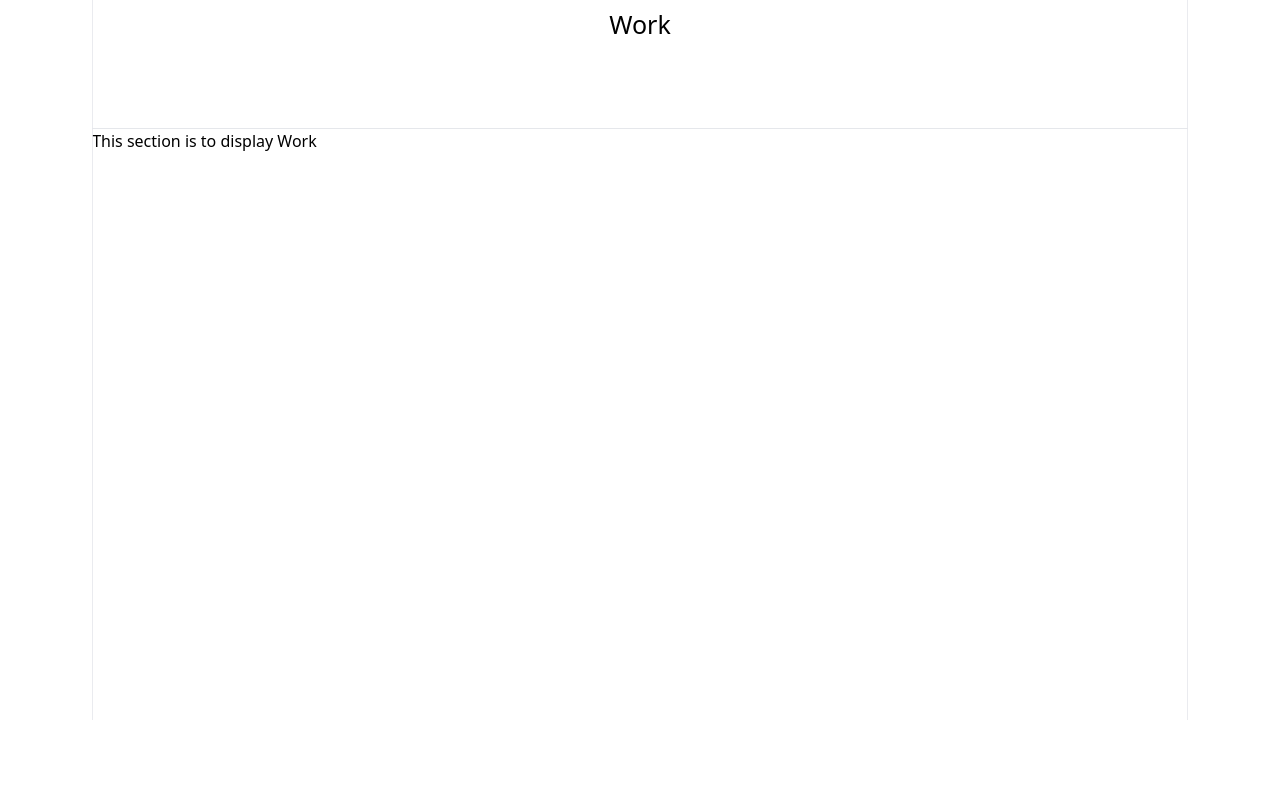
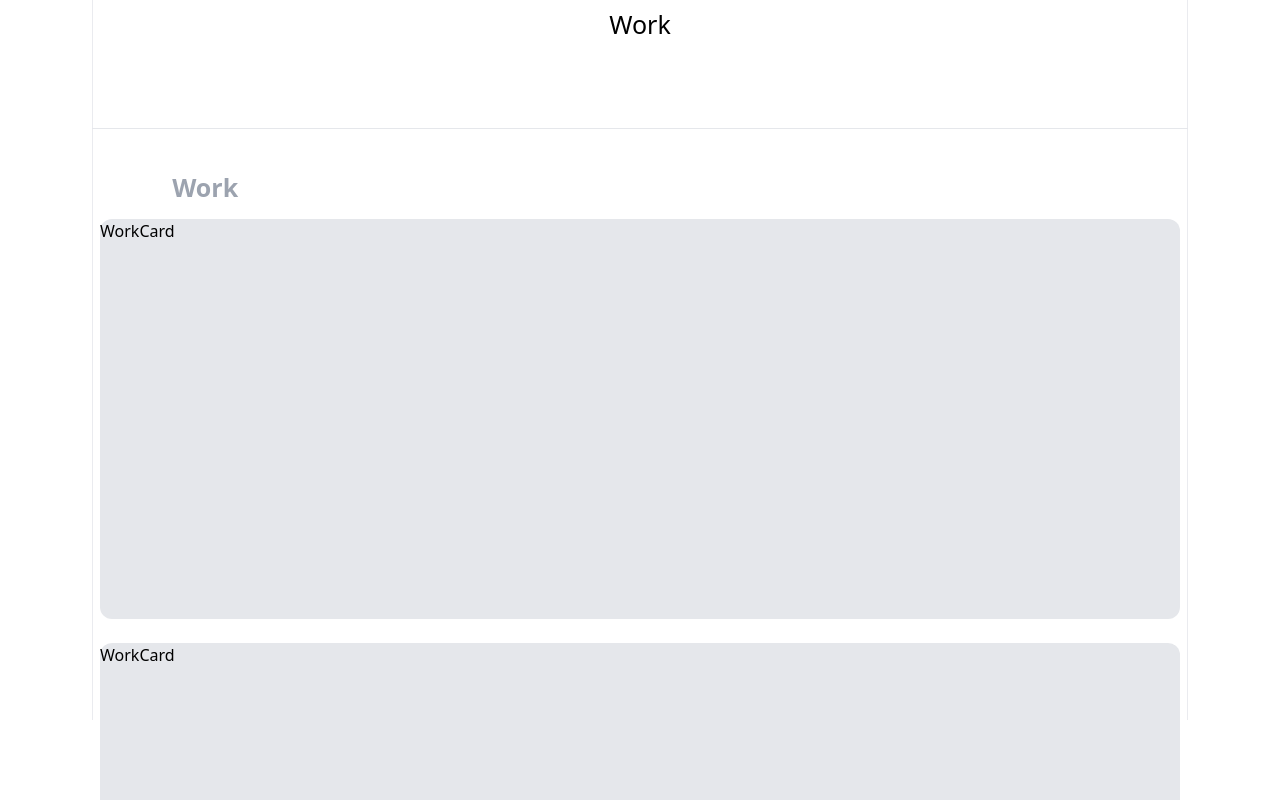
Before and after one commit to johnjohnpenafiel/Portfolio, a Next.js app: page / in a window 1280 px wide. Shown: the part 880-1680 px from the top of the page. Before the commit the page ends 1033 px from the top, so only its background shows below. Built offline with nearby package versions, Linux system fonts and the light colour scheme.

Commit message:
update work section: add Work and WorkCard components

```diff
--- a/app/layout.tsx
+++ b/app/layout.tsx
@@ -31,6 +31,10 @@ export default function RootLayout({
         <div className="fixed inset-y-[-100vh] left-[7.2%] w-px bg-gray-200/80 z-50"></div>
         <div className="fixed inset-y-[-100vh] right-[7.2%] w-px bg-gray-200/80 z-50"></div>
 
+        <div className="fixed inset-y-0 left-[50%] w-px border-r border-dashed border-gray-300 -z-10"></div>
+        <div className="fixed inset-y-0 left-[28.5%] w-px border-r border-dashed border-gray-300 -z-10"></div>
+        <div className="fixed inset-y-0 left-[71.5%] w-px border-r border-dashed border-gray-300 -z-10"></div>
+
         {children}
       </body>
     </html>
--- a/app/page.tsx
+++ b/app/page.tsx
@@ -1,13 +1,10 @@
 import Hero from "@/components/Hero";
 import Navbar from "@/components/Navbar";
+import Work from "@/components/Work";
 
 function Home() {
   return (
     <div className="mx-[7.2%]">
-      <div className="fixed inset-y-0 left-[50%] w-px border-r border-dashed border-gray-300 -z-10"></div>
-      <div className="fixed inset-y-0 left-[28.5%] w-px border-r border-dashed border-gray-300 -z-10"></div>
-      <div className="fixed inset-y-0 left-[71.5%] w-px border-r border-dashed border-gray-300 -z-10"></div>
-
       <Navbar />
       <section className="-mt-[64px]">
         <Hero />
@@ -15,7 +12,9 @@ function Home() {
       <div className="flex h-52 items-center justify-center text-2xl border-b">
         Work
       </div>
-      <section>This section is to display Work</section>
+      <section>
+        <Work />
+      </section>
     </div>
   );
 }
--- /dev/null
+++ b/components/Work.tsx
@@ -0,0 +1,20 @@
+import React from "react";
+import WorkCard from "./WorkCard";
+
+const Work = () => {
+  const workCards = [1, 2, 3];
+  return (
+    <div className="h-fit flex flex-col bg-white">
+      <div className="flex mt-10 ml-20 font-bold text-2xl text-gray-400">
+        Work
+      </div>
+      <div className="flex flex-col items-center">
+        {workCards.map((workcard) => (
+          <WorkCard key={workcard} />
+        ))}
+      </div>
+    </div>
+  );
+};
+
+export default Work;
--- /dev/null
+++ b/components/WorkCard.tsx
@@ -0,0 +1,11 @@
+import React from "react";
+
+const WorkCard = () => {
+  return (
+    <div className="w-[1080px] h-[400px] rounded-xl bg-gray-200 my-3">
+      WorkCard
+    </div>
+  );
+};
+
+export default WorkCard;
```
